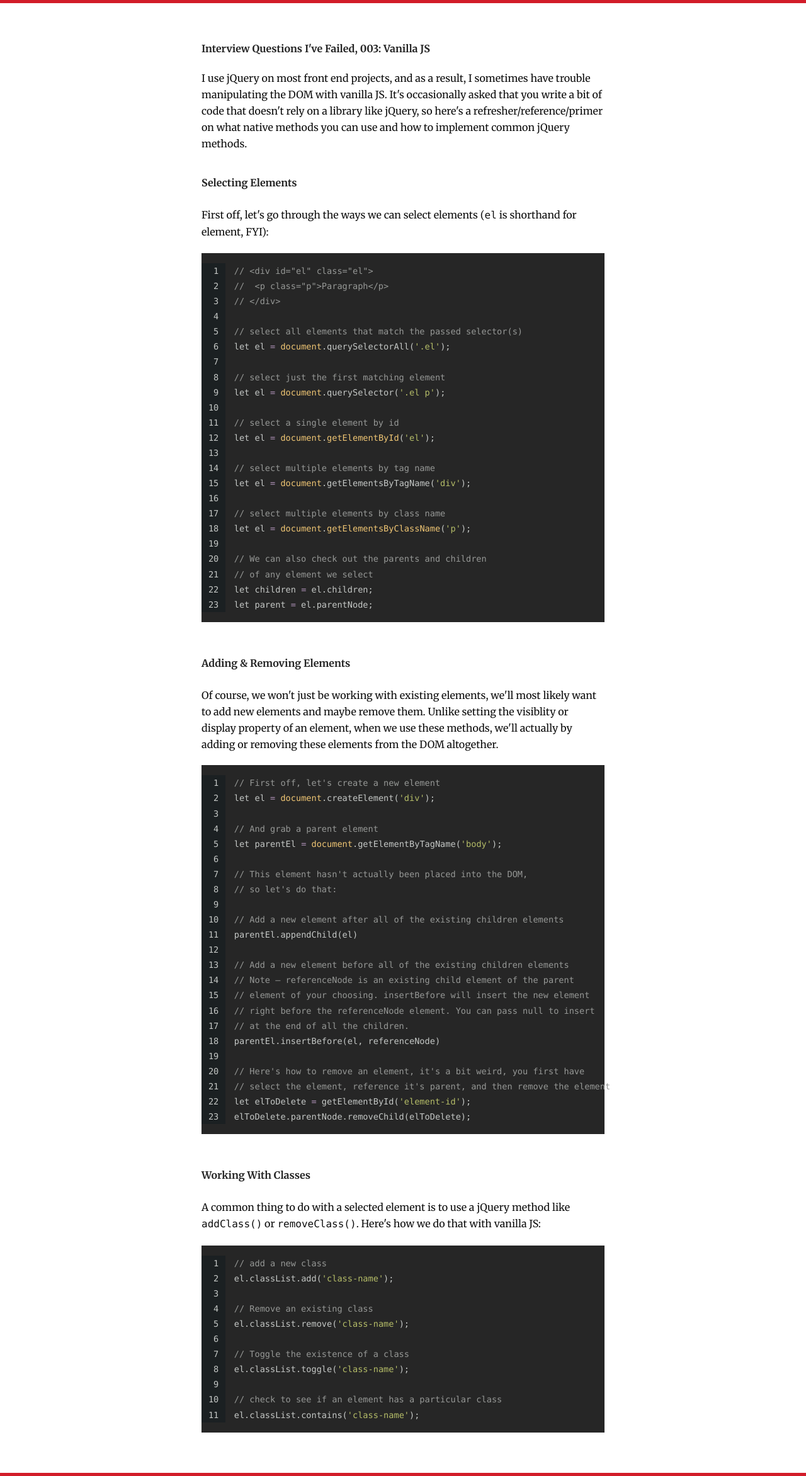
After one commit to timothymalcham/personal-site, a PHP site: page /blog/iqihf/003.html in a window 1280 px wide. The commit adds this page. Shown: the whole page at 63% size. Run offline with PHP 8.4, Linux system fonts and the light colour scheme.

Commit message:
add new blog post about vanilla JS DOM stuff

```diff
--- /dev/null
+++ b/blog/iqihf/003.html
@@ -0,0 +1,117 @@
+<!DOCTYPE html>
+<html lang="en">
+<head>
+  <meta charset="utf-8">
+  <title>Timothy Malcham</title>
+  <meta name="viewport" content="width=device-width, initial-scale=1">
+  <link href='https://fonts.googleapis.com/css?family=Merriweather:400,700,400italic' rel='stylesheet' type='text/css'>
+  <link rel="stylesheet" href="../../style/style.css">
+</head>
+<body>
+<div class="container">
+
+  <h1 class="title">Interview Questions I've Failed, 003: Vanilla JS</h1>
+
+  <p>
+    I use jQuery on most front end projects, and as a result, I sometimes have
+    trouble manipulating the DOM with vanilla JS. It's occasionally asked that
+    you write a bit of code that doesn't rely on a library like jQuery, so here's
+    a refresher/reference/primer on what native methods you can use and how to
+    implement common jQuery methods.
+  </p>
+
+  <p class="title">Selecting Elements</p>
+
+  <p>
+    First off, let's go through the ways we can select elements (<code>el</code>
+    is shorthand for element, FYI):
+  </p>
+
+  <pre><code data-language="javascript">// <div id="el" class="el">
+//  <p class="p">Paragraph</p>
+// </div>
+
+// select all elements that match the passed selector(s)
+let el = document.querySelectorAll('.el');
+
+// select just the first matching element
+let el = document.querySelector('.el p');
+
+// select a single element by id
+let el = document.getElementById('el');
+
+// select multiple elements by tag name
+let el = document.getElementsByTagName('div');
+
+// select multiple elements by class name
+let el = document.getElementsByClassName('p');
+
+// We can also check out the parents and children
+// of any element we select
+let children = el.children;
+let parent = el.parentNode;</code></pre>
+
+  <p class="title">Adding & Removing Elements</p>
+
+  <p>
+    Of course, we won't just be working with existing elements, we'll most likely
+    want to add new elements and maybe remove them. Unlike setting
+    the visiblity or display property of an element, when we use these methods,
+    we'll actually by adding or removing these elements from the DOM altogether.
+  </p>
+
+  <pre><code data-language="javascript">// First off, let's create a new element
+let el = document.createElement('div');
+
+// And grab a parent element
+let parentEl = document.getElementByTagName('body');
+
+// This element hasn't actually been placed into the DOM,
+// so let's do that:
+
+// Add a new element after all of the existing children elements
+parentEl.appendChild(el)
+
+// Add a new element before all of the existing children elements
+// Note – referenceNode is an existing child element of the parent
+// element of your choosing. insertBefore will insert the new element
+// right before the referenceNode element. You can pass null to insert
+// at the end of all the children.
+parentEl.insertBefore(el, referenceNode)
+
+// Here's how to remove an element, it's a bit weird, you first have
+// select the element, reference it's parent, and then remove the element
+let elToDelete = getElementById('element-id');
+elToDelete.parentNode.removeChild(elToDelete);</code></pre>
+
+  <p class="title">Working With Classes</p>
+
+  <p>
+    A common thing to do with a selected element is to use a jQuery method
+    like <code>addClass()</code> or <code>removeClass()</code>. Here's how we do
+    that with vanilla JS:
+  </p>
+
+  <pre><code data-language="javascript">// add a new class
+el.classList.add('class-name');
+
+// Remove an existing class
+el.classList.remove('class-name');
+
+// Toggle the existence of a class
+el.classList.toggle('class-name');
+
+// check to see if an element has a particular class
+el.classList.contains('class-name');</code></pre>
+
+
+
+
+
+
+
+  <script src="../../js/rainbow.min.js"></script>
+
+</div>
+</body>
+</html>
--- a/style/style.css
+++ b/style/style.css
@@ -5,8 +5,10 @@ html {
   font-weight: 400;
   line-height: 1.625;
   color: #0E0E0E;
-  background: linear-gradient(rgba(179, 148, 45, 0.15), #fff) no-repeat;
+  // background: linear-gradient(rgba(179, 148, 45, 0.15), #fff) no-repeat;
   min-height: 750px;
+  border-top: 5px solid #D21C29;
+  border-bottom: 5px solid #D21C29;
 }
 
 body {
@@ -40,6 +42,10 @@ h1 {
 
 p + .title {
   margin-top: 2.25rem;
+}
+
+pre + .title {
+  margin-top: 3.25rem;
 }
 
 .series-description {
```
Also changed, not shown: blog/iqihf/001.html (+9 -8 lines).
